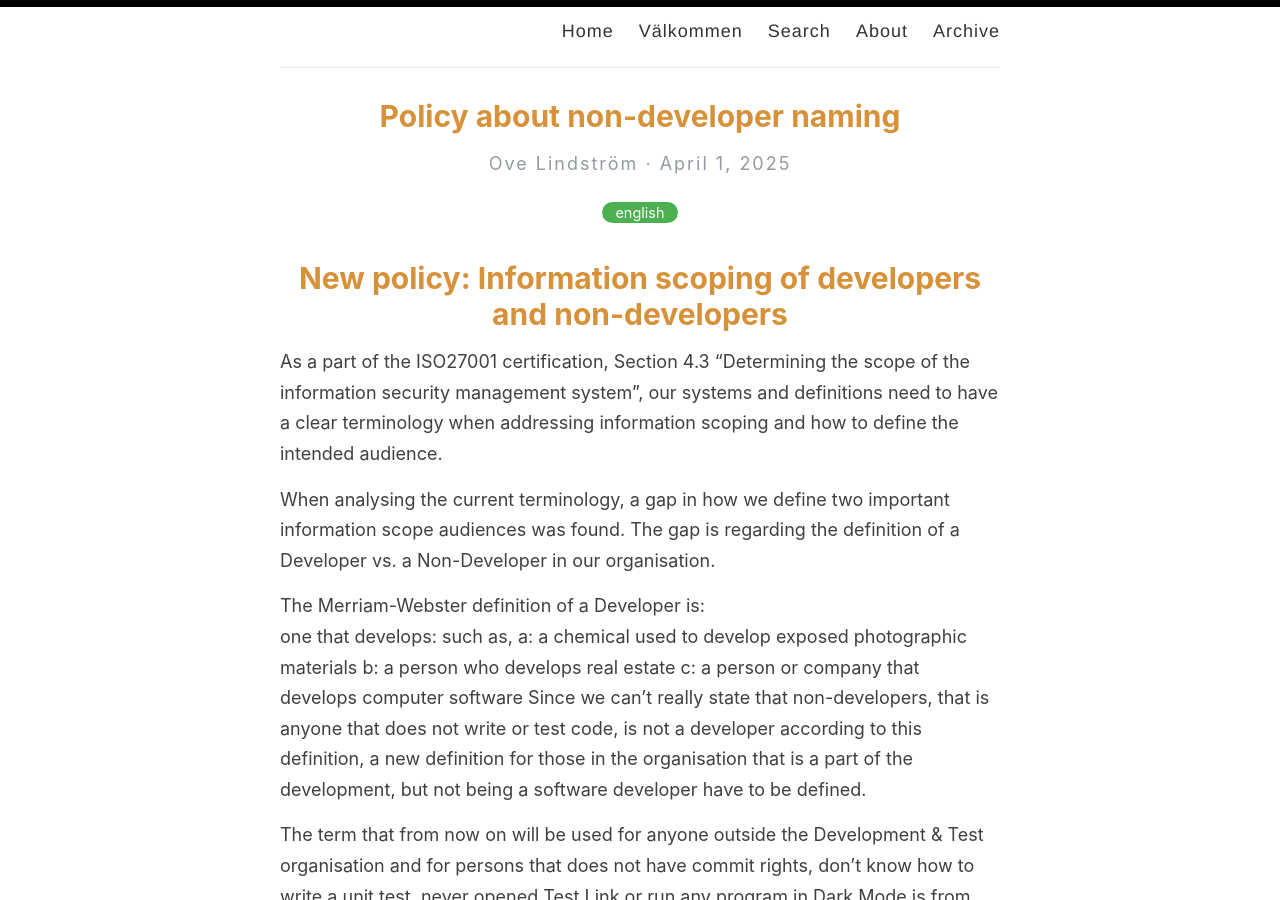
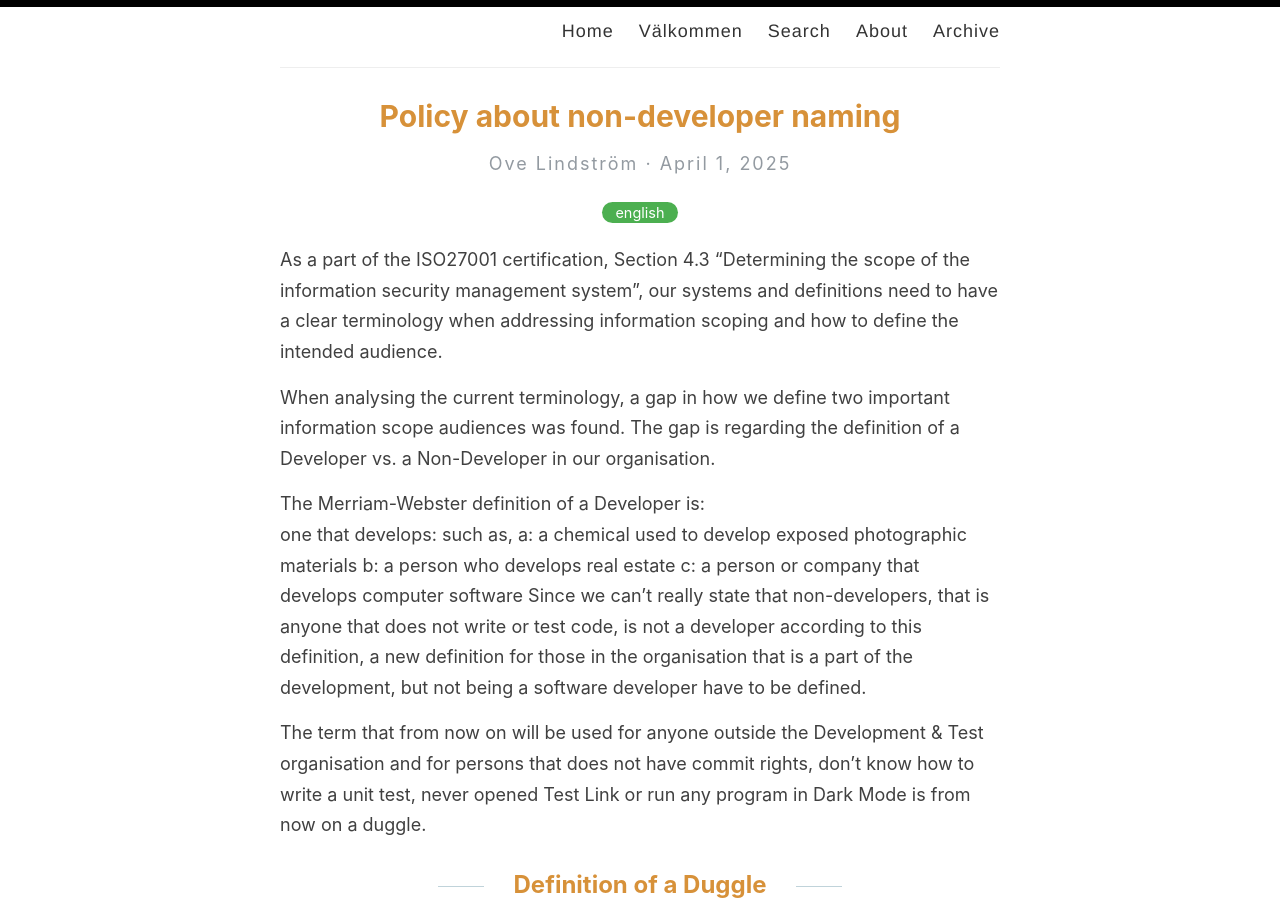
Before and after one commit to ovelindstrom/ovelindstrom.github.io, a Jekyll site: the page built from _posts/en/2025-04-01-duggles.md, in a window 1280 px wide and 900 px high, scrolled down 326 px. Built offline with Jekyll 4.4.1, drawn with Linux system fonts in a browser that asks for light colours.

Commit message:
Got rid of the double header.

```diff
--- a/_posts/en/2025-04-01-duggles.md
+++ b/_posts/en/2025-04-01-duggles.md
@@ -4,9 +4,6 @@ title:  "Policy about non-developer naming"
 date:   2025-04-01 10:00:00 +0200
 categories: english
 ---
-
-# New policy: Information scoping of developers and non-developers
-
 As a part of the ISO27001 certification, Section 4.3 "Determining the scope of the information security management system", our systems and definitions need to have a clear terminology when addressing information scoping and how to define the intended audience.
 
 When analysing the current terminology, a gap in how we define two important information scope audiences was found. The gap is regarding the definition of a Developer vs. a Non-Developer in our organisation.
```
